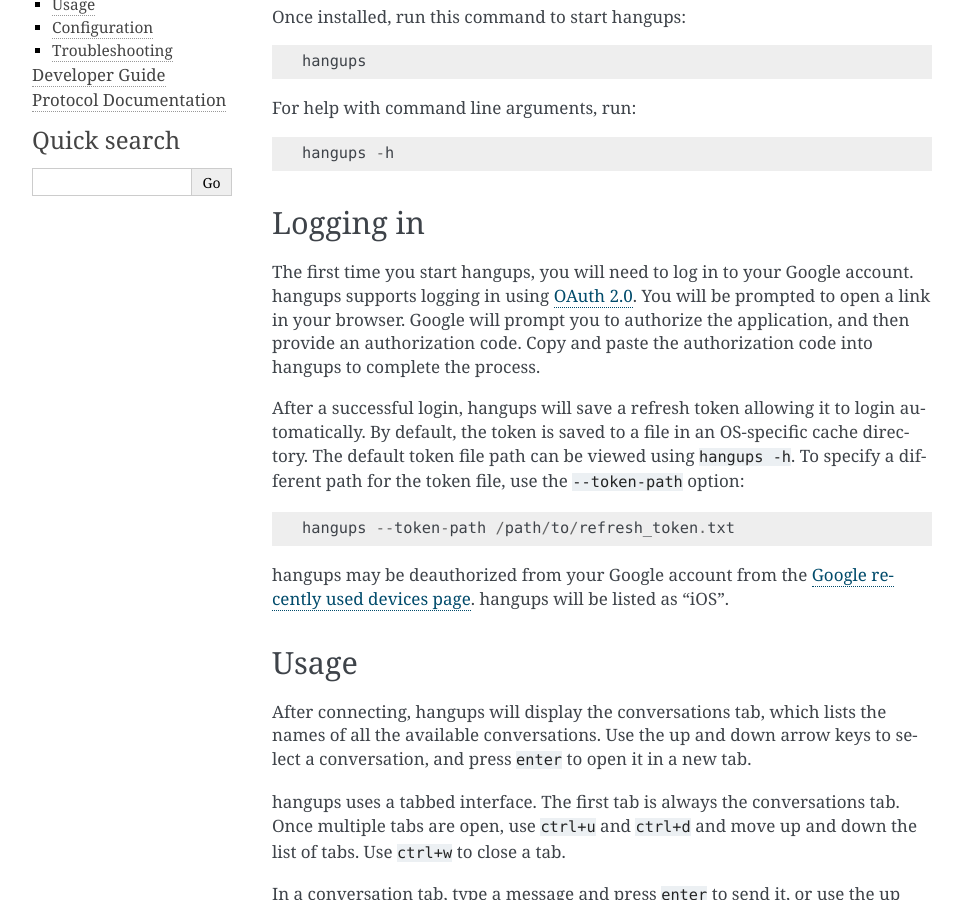
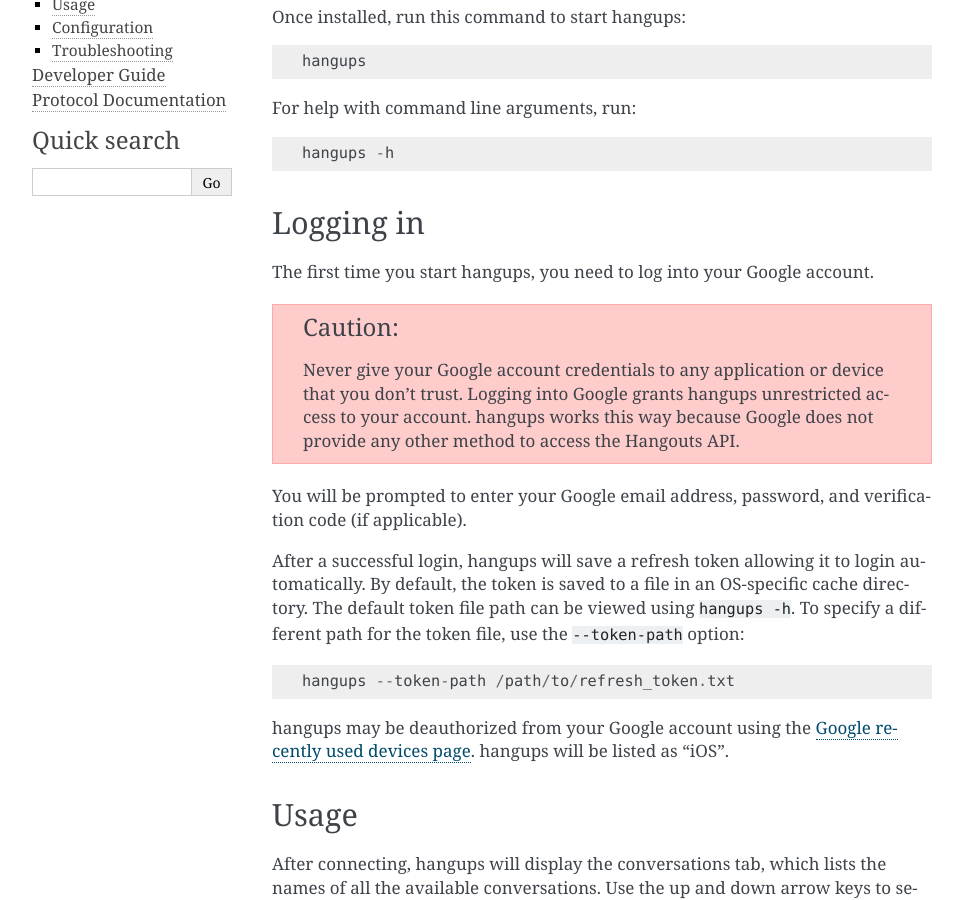
Before and after one commit to tdryer/hangups, a Sphinx documentation site: the page built from docs/user_guide.rst, in a window 1280 px wide and 900 px high, scrolled down 235 px. Shown: the whole window, without its empty margins (148-1111 px from the left). Built offline with Sphinx 7.4.7, drawn with Linux system fonts in a browser that asks for light colours.

Commit message:
Update "logging in" documentation
See #260.

```diff
--- a/docs/user_guide.rst
+++ b/docs/user_guide.rst
@@ -18,11 +18,16 @@ For help with command line arguments, run::
 Logging in
 ----------
 
-The first time you start hangups, you will need to log in to your Google
-account. hangups supports logging in using `OAuth 2.0`_. You will be prompted
-to open a link in your browser. Google will prompt you to authorize the
-application, and then provide an authorization code. Copy and paste the
-authorization code into hangups to complete the process.
+The first time you start hangups, you need to log into your Google account.
+
+.. caution::
+    Never give your Google account credentials to any application or device
+    that you don't trust. Logging into Google grants hangups unrestricted
+    access to your account. hangups works this way because Google does not
+    provide any other method to access the Hangouts API.
+
+You will be prompted to enter your Google email address, password, and
+verification code (if applicable).
 
 After a successful login, hangups will save a refresh token allowing it to
 login automatically. By default, the token is saved to a file in an OS-specific
@@ -32,7 +37,7 @@ cache directory. The default token file path can be viewed using :code:`hangups
 
   hangups --token-path /path/to/refresh_token.txt
 
-hangups may be deauthorized from your Google account from the `Google recently
+hangups may be deauthorized from your Google account using the `Google recently
 used devices page`_. hangups will be listed as "iOS".
 
 .. _OAuth 2.0: http://oauth.net/2/
```
